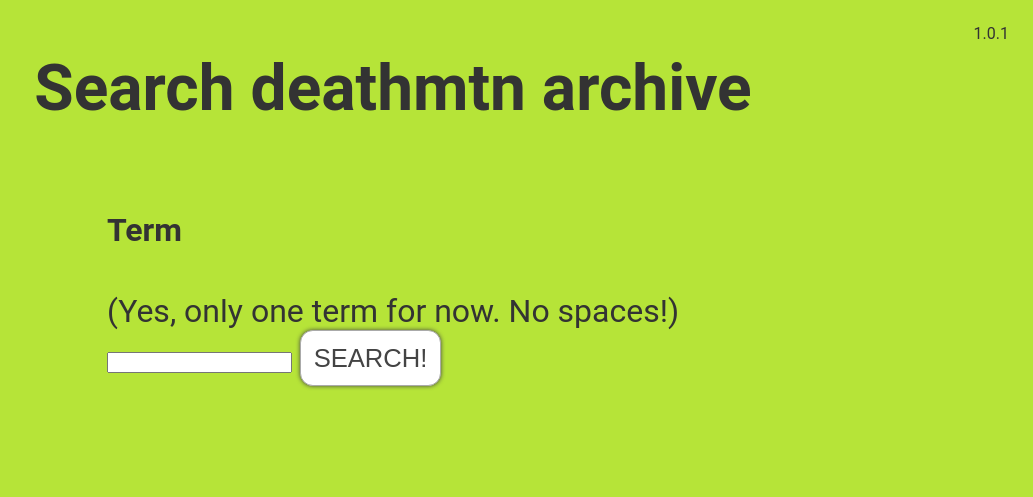
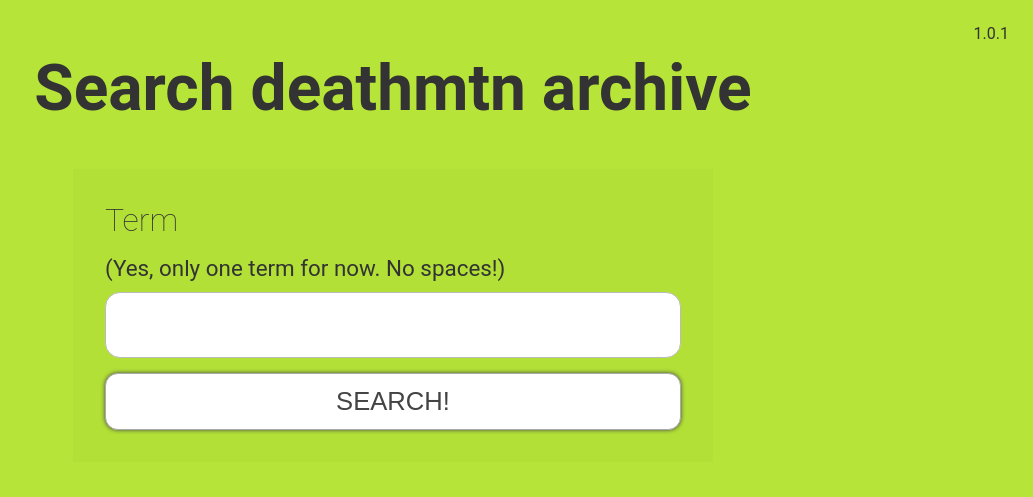
Before and after one commit to jimkang/term-searcher, a website: page index.html in a window 1280 px wide. Shown: the whole page, without its empty margins (247-1280 px from the left). Drawn offline with Linux system fonts and the light colour scheme.

Commit message:
Style form. Round corners.

```diff
--- a/app.css
+++ b/app.css
@@ -27,14 +27,15 @@ body {
   padding: 1em;
 }
 
-#note-form {
+#search-form {
   display: flex;
   flex-direction: column;
   width: 100%;
   max-width: 20em;
+  border-radius: 8px;
 }
 
-#note-form input {
+#search-form input {
   font-size: 30px;
   padding: 0.5em;
   border-style: solid;
@@ -48,7 +49,7 @@ input#media-file {
 }
 
 
-#note-form section {
+#search-form section {
   margin-bottom: 1em;
   background-color: hsla(0, 0%, 0%, 0.02);
   padding: 1em;
@@ -56,31 +57,31 @@ input#media-file {
   flex-direction: column;
 }
 
-#note-form section h4:first-child {
+#search-form section h4:first-child {
   margin-top: 0;
 }
 
-#note-form li {
+#search-form li {
   font-family: Georgia, serif;
   margin-bottom: 1em;
 }
 
-#note-form h3 {
+#search-form h3 {
   font-weight: 200;
 }
 
-#note-form h4 {
+#search-form h4 {
   font-weight: 200;
   margin-bottom: 0.5em;
 }
 
-#note-form h5 {
+#search-form h5 {
   font-weight: 200;
   margin-bottom: 0.5em;
 }
 
 
-#note-form textarea {
+#search-form textarea {
   font-family: Georgia, serif;
   background-color: white;
   font-size: 30px;
@@ -92,14 +93,19 @@ input#media-file {
   height: 10em;
 }
 
-#note-form .remove-element-button {
+#search-form .remove-element-button {
   cursor: pointer;
   margin-left: 0.5em;
 }
 
-#image-controls {
-  display: flex;
-  flex-direction: column;
+.field-explainer {
+  font-size: 0.7em;
+  margin-bottom: 0.5em;
+}
+
+#term {
+  margin-bottom: 0.5em;
+  border-radius: 0.5em;
 }
 
 button {
@@ -117,10 +123,6 @@ button {
   box-shadow: #444 0 0 4px;
 }
 
-canvas {
-  border: 1px solid black;
-}
-
 .bottom-space {
   height: 10em;
 }
@@ -132,7 +134,7 @@ canvas {
   text-align: center;
   border-radius: 0.25em;
   font-size: 2em;
-  margin-top: 1em;
+  /*! margin-top: 1em; */
   margin-left: auto;
   margin-right: auto;
   padding: 0.2em;
@@ -205,6 +207,7 @@ a:link, a:visited, a:active {
   padding: 1em;
   display: flex;
   flex-direction: column;
+  border-radius: 8px;
 }
 
 .pane img {
--- a/index.html
+++ b/index.html
@@ -15,7 +15,7 @@
       <form>
         <section>
           <h4>Term</h4>
-          <div>(Yes, only one term for now. No spaces!)</div>
+          <div class="field-explainer">(Yes, only one term for now. No spaces!)</div>
           <input
             type="search"
             id="term"
```
